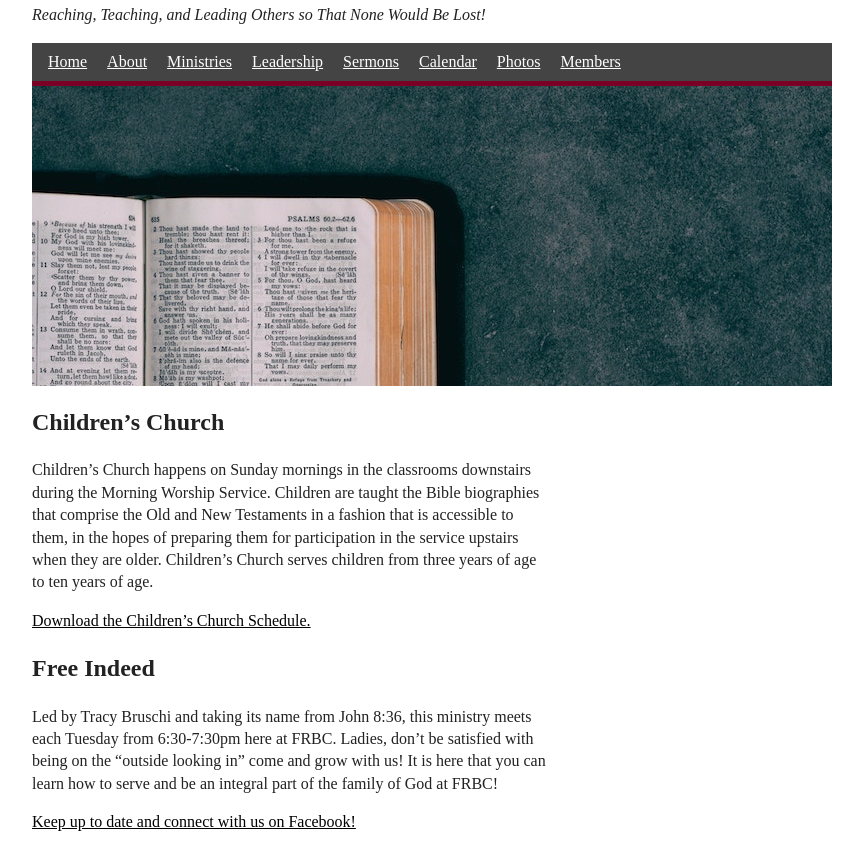
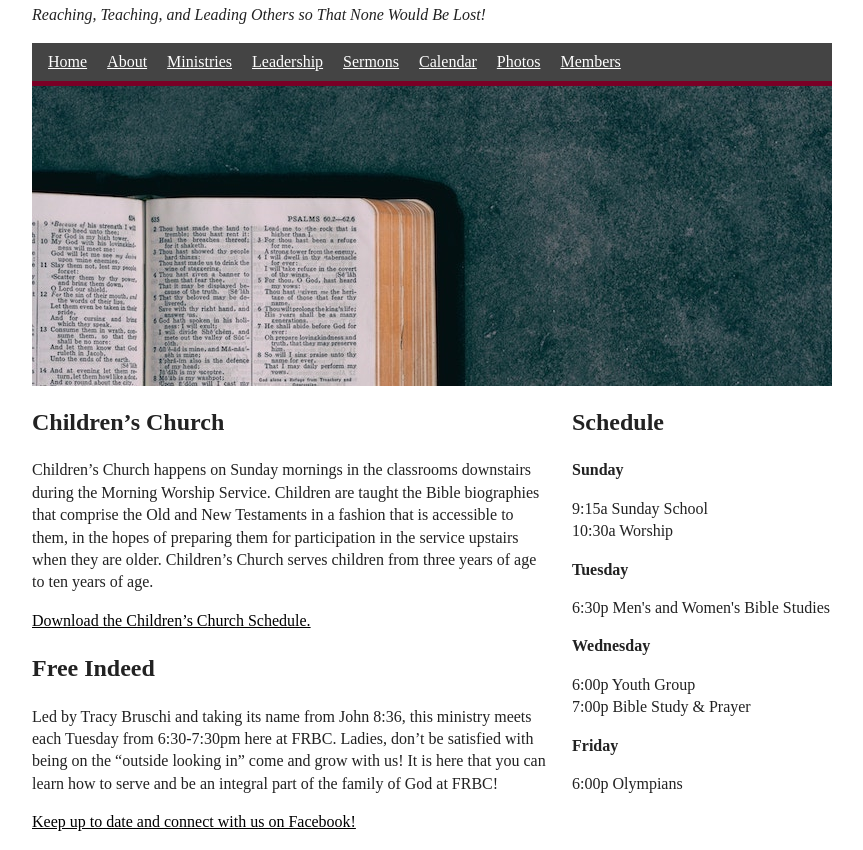
Before and after one commit to jackivan88/frbcny, a plain HTML site: page ministries.html in a window 1280 px wide. Shown: the part 102-952 px from the top of the page, without its empty margins (208-1071 px from the left). Drawn offline with nearby package versions, Linux system fonts and the light colour scheme.

Commit message:
Add schedule to right side of all pages

```diff
--- a/ministries.html
+++ b/ministries.html
@@ -90,6 +90,29 @@
             <p>The FRBC Youth Group establishes students grades 7-12 as lifelong disciples through a deep study of God’s Word, mobilizing them to live with a godly perspective and evident faith. With an energetic look at biblically based content, life application and an emphasis on both Scripture memory and outreach, students are truly encouraged to become the champions for Christ that God has designed us to be!</p>
         </section>
 
+        <aside id="servicetimes">
+            <h2>Schedule</h2>
+            <p class="day">Sunday</p>
+            <ul>
+                <li>9:15a Sunday School</li>
+                <li>10:30a Worship</li>
+            </ul>
+            <p class="day">Tuesday</p>
+            <ul>
+                <li>6:30p Men's and Women's Bible Studies</li>
+            </ul>
+            <p class="day">Wednesday</p>
+            <ul>
+                <li>6:00p Youth Group</li>
+                <li>7:00p Bible Study & Prayer</li>
+            </ul>
+            <p class="day">Friday</p>
+            <ul>
+                <li>6:00p Olympians</li>
+            </ul>
+        </aside>
+
+
         <!-- End per page content -->
 
     </section>
```
Also changed, not shown: about.html (+24 -2 lines), leadership.html (+24 -2 lines).
